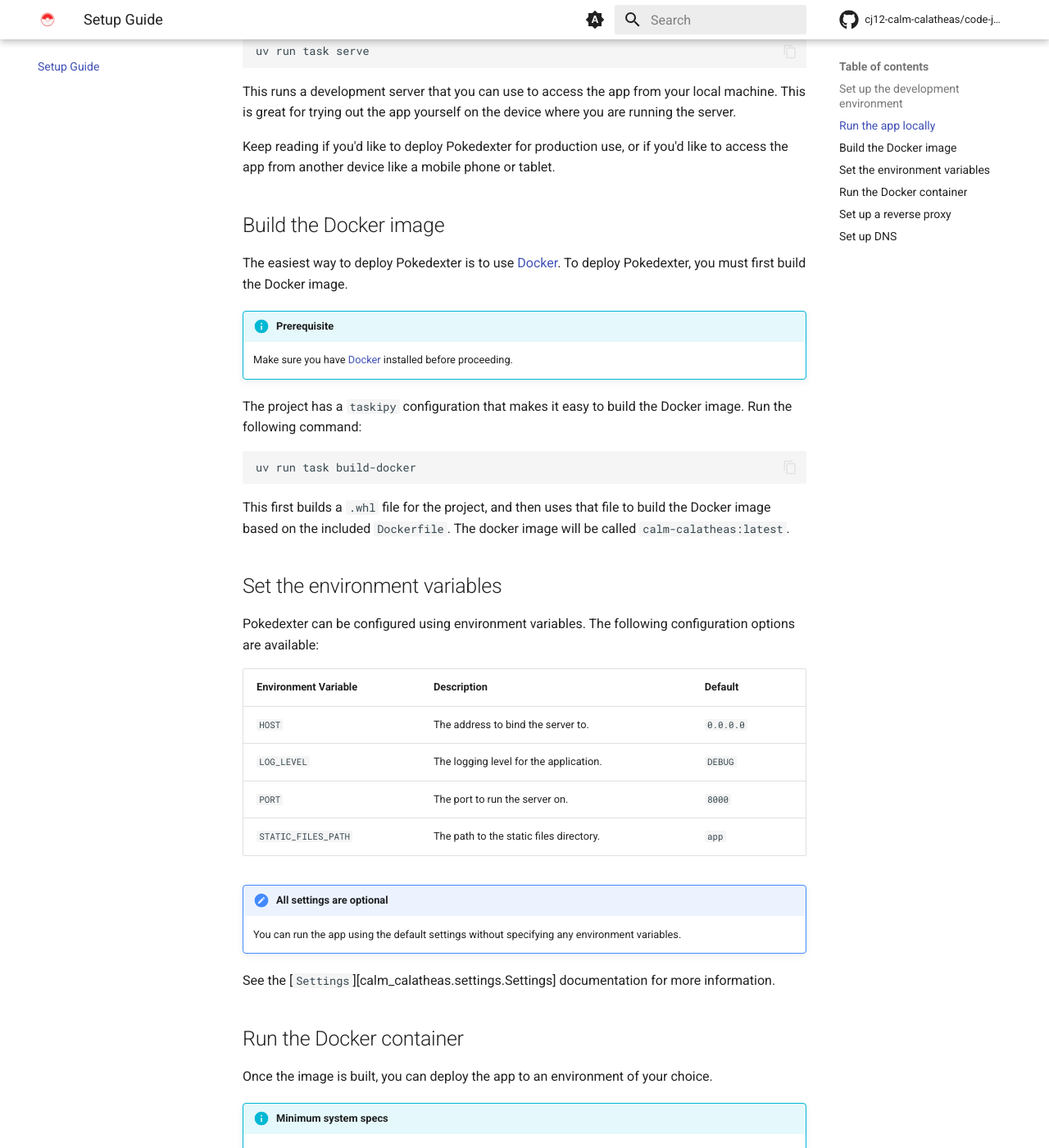
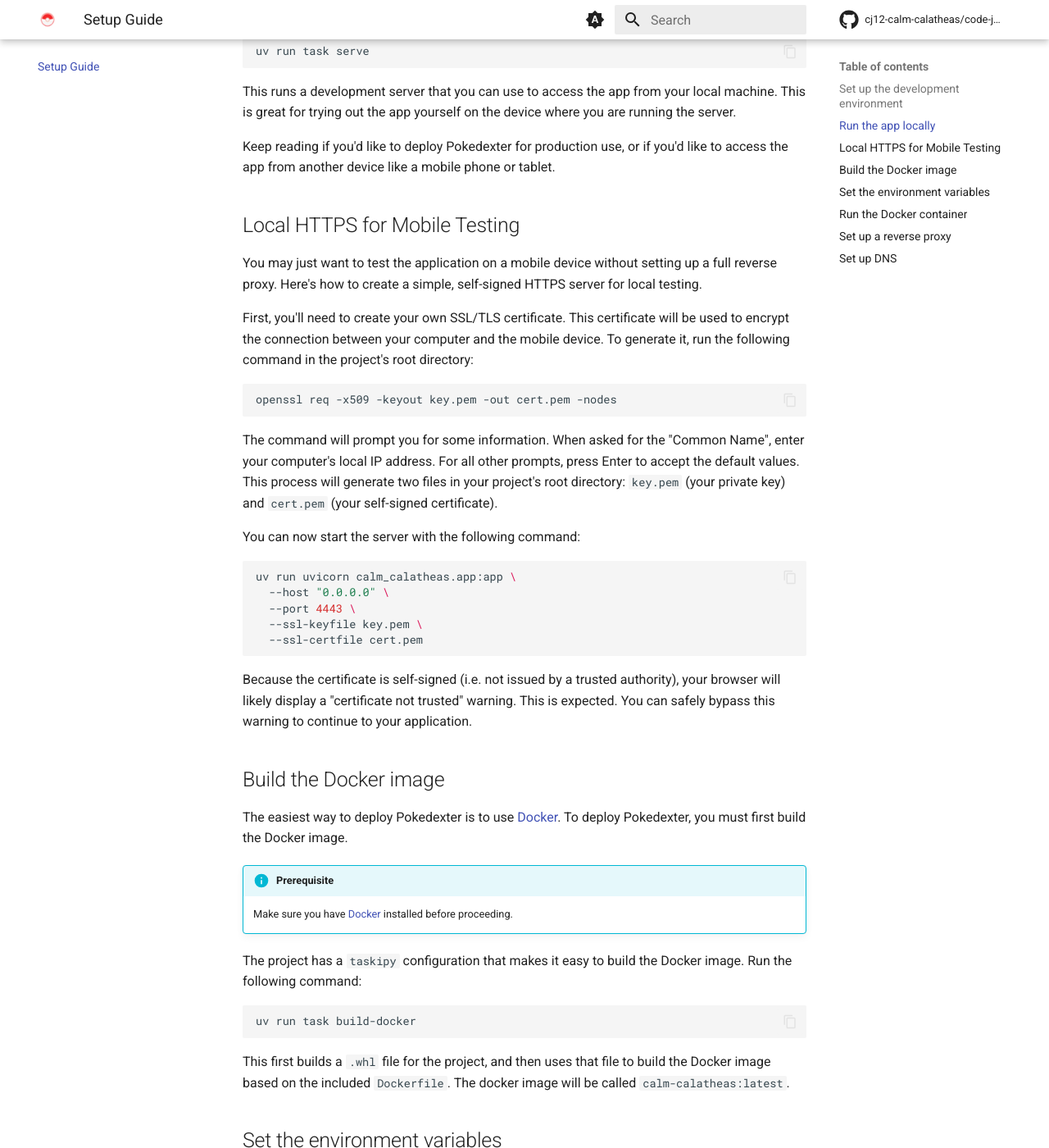
Before and after one commit to cj12-calm-calatheas/code-jam-12, an MkDocs documentation site: the page built from docs/setup-guide.md, in a window 1280 px wide and 1400 px high, scrolled down 512 px. Shown: the whole window at 82% size. Built offline with MkDocs 1.6.1 and Material for MkDocs 9.7.7, drawn with Linux system fonts in a browser that asks for light colours; comment, search, counter and statistics services are not loaded.

Commit message:
docs: add instructions for local https server

````diff
--- a/docs/setup-guide.md
+++ b/docs/setup-guide.md
@@ -21,6 +21,30 @@
 
 Keep reading if you'd like to deploy Pokedexter for production use, or if you'd like to access the app from another device
 like a mobile phone or tablet.
+
+## Local HTTPS for Mobile Testing
+
+You may just want to test the application on a mobile device without setting up a full reverse proxy. Here's how to create a simple, self-signed HTTPS server for local testing.
+
+First, you'll need to create your own SSL/TLS certificate. This certificate will be used to encrypt the connection between your computer and the mobile device. To generate it, run the following command in the project's root directory:
+
+```bash
+openssl req -x509 -keyout key.pem -out cert.pem -nodes
+```
+
+The command will prompt you for some information. When asked for the "Common Name", enter your computer's local IP address. For all other prompts, press Enter to accept the default values. This process will generate two files in your project's root directory: `key.pem` (your private key) and `cert.pem` (your self-signed certificate).
+
+You can now start the server with the following command:
+
+```bash
+uv run uvicorn calm_calatheas.app:app \
+  --host "0.0.0.0" \
+  --port 4443 \
+  --ssl-keyfile key.pem \
+  --ssl-certfile cert.pem
+```
+
+Because the certificate is self-signed (i.e. not issued by a trusted authority), your browser will likely display a "certificate not trusted" warning. This is expected. You can safely bypass this warning to continue to your application.
 
 ## Build the Docker image
 
````
